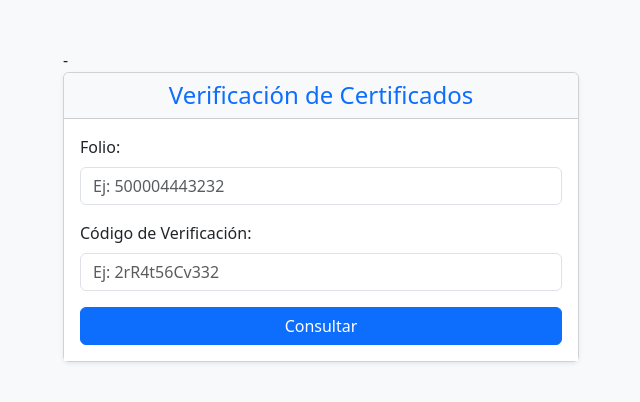
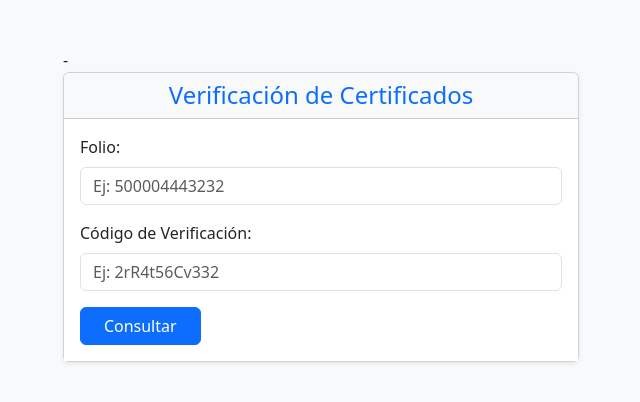
Before and after one commit to webverificador/Oficina-internet---Verificaci-n-de-Certificados, a Flask app: page / in a window 1280 px wide. Shown: the top 402 px of the page, without its empty margins (319-959 px from the left). Run offline with Flask 2, Linux system fonts and the light colour scheme.

Commit message:
Update index.html

```diff
--- a/templates/index.html
+++ b/templates/index.html
@@ -56,7 +56,7 @@
                   placeholder="Ej: 2rR4t56Cv332"
                   required>
               </div>
-              <button type="submit" class="btn btn-primary w-100">
+              <button type="submit" class="btn btn-primary w-25">
                 Consultar
               </button>
             </form>
```
